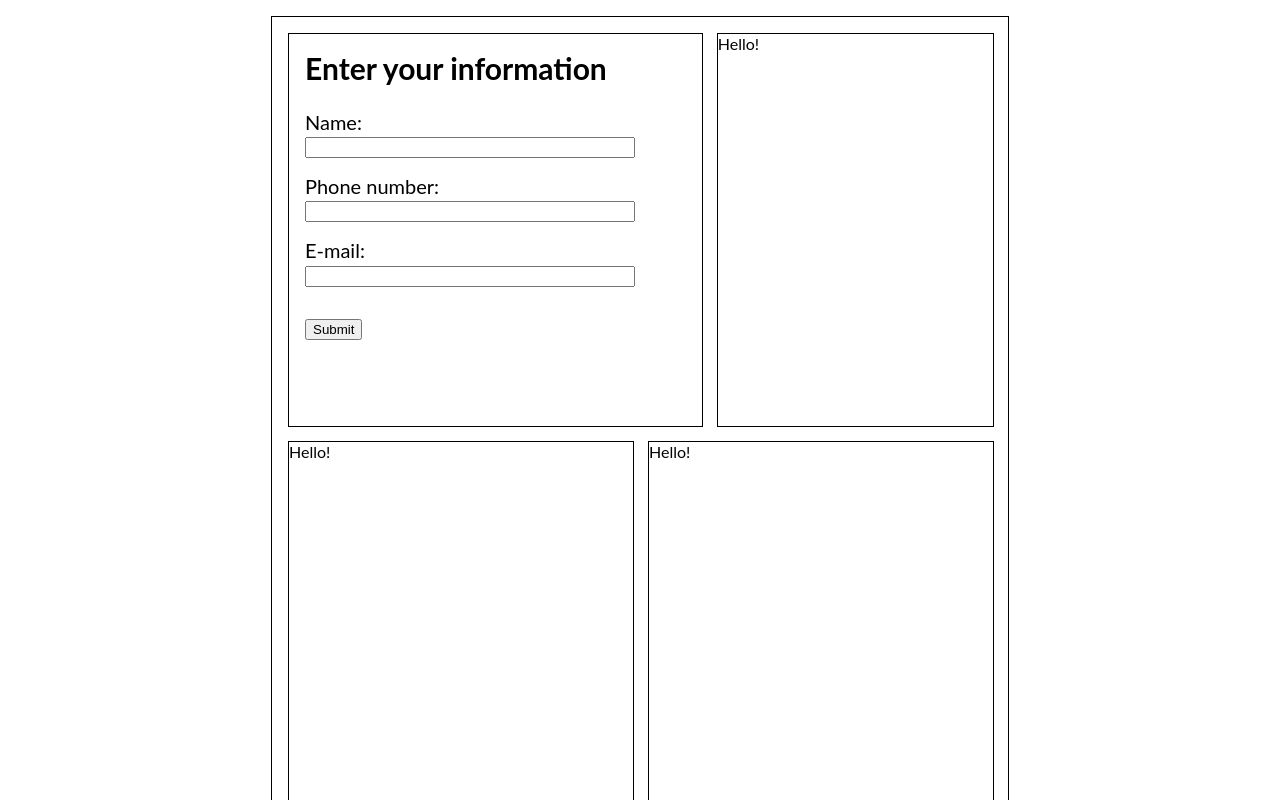
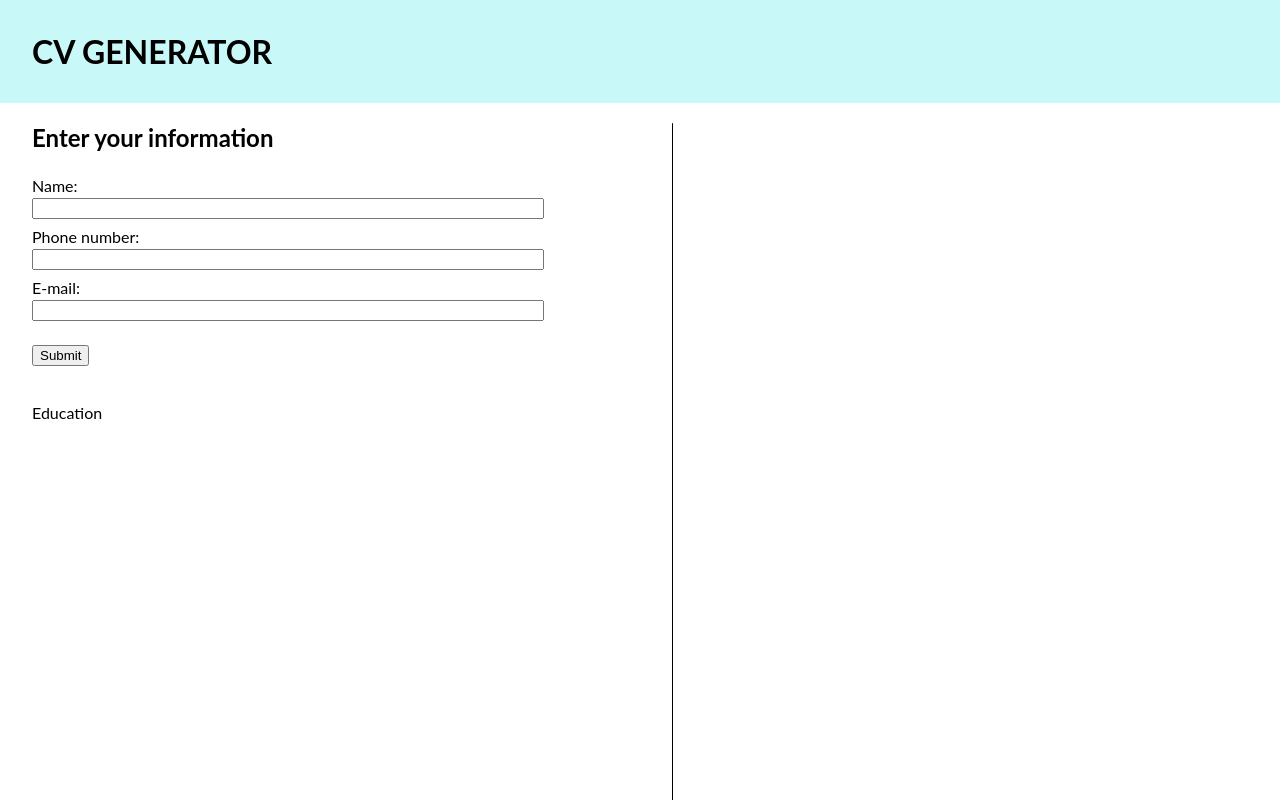
Before and after one commit to qzmp10/cv-application, a React (Create React App) app in the folder cv-project/: page / in a window 1280 px wide. Shown: the top 800 px of the page. Built offline with nearby package versions, Linux system fonts and the light colour scheme.

Commit message:
started redesigning css

```diff
--- a/cv-project/src/App.css
+++ b/cv-project/src/App.css
@@ -1,57 +1,43 @@
 body {
   display: flex;
-  justify-content: center;
-  margin: 1rem;
+  flex-direction: column;
   font-family: 'Lato', sans-serif;
+  margin: 0;
+  background-color: rgb(255, 255, 255);
+}
+
+.pageHeader {
+  padding: 2rem;
+  margin: 0;
+  background-color: rgb(200, 248, 248);
 }
 
 .mainContainer {
-  border: solid 1px black;
-  width: 55vw;
+  width: 50vw;
   height: 100vh;
-  display: grid;
-  grid-template-rows: 1fr 1fr;
-  padding: 1rem;
-  gap: 1rem;
   background-color: rgb(255, 255, 255);
-}
-.topContainer {
-  display: grid;
-  grid-template-columns: 1.5fr 1fr;
-  gap: 1rem;
-  width: 100%;
-  height: 100%;
+  border-radius: 0.6px;
+  padding-left: 2rem;
+  border-right: solid 1px black;
 }
 
-.bottomContainer {
-  display: grid;
-  grid-template-columns: 1fr 1fr;
-  gap: 1rem;
-  width: 100%;
-  height: 100%;
-}
 
 .generalInfo {
-  border: solid 1px black;
   width: 100%;
-  height: 100%;
-  font-size: 20px;
+  height: 35%;
 }
 
 .education {
-  border: solid 1px black;
   width: 100%;
   height: 100%;
 }
 
 .projects {
-  border: solid 1px black;
   width: 100%;
   height: 100%;
 }
 
 .experience {
-  border: solid 1px black;
   width: 100%;
   height: 100%;
 }
@@ -63,12 +49,11 @@ body {
   display: block;
 }
 .formHeader {
-  margin: 1rem;
   margin-bottom: 1.5rem;
 }
 
 .inputDiv {
-  margin: 1rem;
+  margin-bottom: 0.5rem;
   display: flex;
   flex-direction: column;
   gap: 0.2rem;
@@ -76,7 +61,7 @@ body {
 }
 
 .submit {
-  margin: 1rem;
+  margin-top: 1rem;
 }
 
 /* .infoForm {
--- a/cv-project/src/App.js
+++ b/cv-project/src/App.js
@@ -13,16 +13,13 @@ class App extends React.Component {
 
   render() {
     return (
-      <div className = "mainContainer">
-      <div className="topContainer">
-      <GeneralInfo/>
-      <Education/>
-      </div>
-      <div className="bottomContainer">
-        <Projects/>
-        <Experience/>
-      </div>
-    </div>
+      <><h1 className='pageHeader'>CV GENERATOR</h1>
+        <div className="mainContainer">
+        <GeneralInfo />
+        <Education />
+        <Projects />
+        <Experience />
+      </div></>
     )
   }
 }
--- a/cv-project/src/components/Education.js
+++ b/cv-project/src/components/Education.js
@@ -7,7 +7,7 @@ class Education extends React.Component {
 
     render() {
         return(
-            <div className="education">Hello!</div>
+            <div className="education">Education</div>
         )
     }
 }
```
